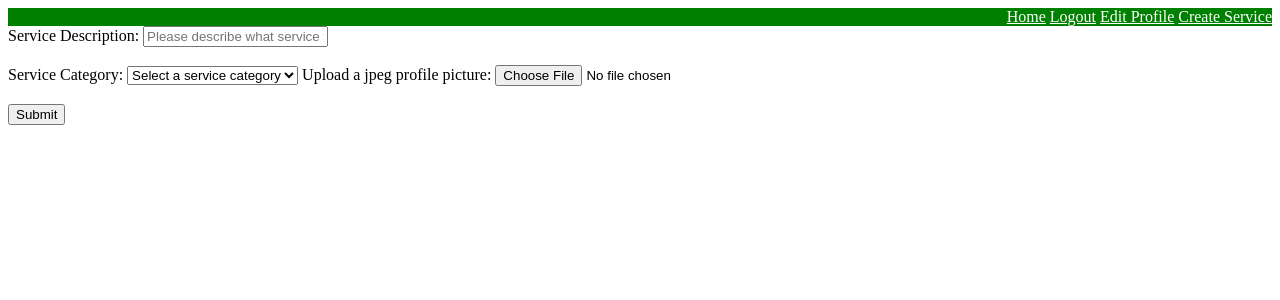
After one commit to Scaarif/ServetMVP, a Flask app: page /api/v1/serviceProviders/1/services/1/edit in a window 1280 px wide. The commit adds this page. Shown: the top 300 px of the page. Run offline with Flask 3, Linux system fonts and the light colour scheme; the visitor is signed in with stand-in values (Sample User, id 1); data that the repository does not hold is empty; parts of the project's set-up code (start-up, migrations or seed data) failed here and were passed over.

Commit message:
Implemented PUT for editing a service's details
New API: GET /api/v1/serviceProviders/<sp_id>/services/<service_id>/edit
- returns a service-editing form; for testing pending full implementation

POST /api/v1/serviceProviders/<sp_id>/services/<service_id>/edit
- uses the submitted form data to update details on an existing SP service
- returns an `OK` status when completed

```diff
--- a/backend/api/v1/views/service_providers.py
+++ b/backend/api/v1/views/service_providers.py
@@ -82,7 +82,11 @@ def sp_login_post():
 def sp_profile(id):
     ''' Service provider profile endpoint.
     '''
-    return render_template('sp_auth/profile.html')
+    # Retrieve all services offerred by the service provider
+    stmt = db.select(ServiceProviderServices).join(ServiceProviders).where(ServiceProviders.id==id)
+    services = db.session.scalars(stmt).all()
+
+    return render_template('sp_auth/profile.html', services=services)
 
 
 @sp_auth_views.route('/<id>/profile/edit')
@@ -97,7 +101,7 @@ def sp_profile_get(id):
     return render_template('sp_auth/profile_edit.html', id=id, n=str(uuid4()), locations=locations)
 
 
-@sp_auth_views.route('/<id>/profile/edit', methods=['POST'])
+@sp_auth_views.route('/<id>/profile/edit', methods=['POST', 'PUT'])
 def sp_profile_put(id):
     ''' Processes form data to update a service provider's record.
     '''
@@ -326,7 +330,7 @@ def one_service(sp_id):
 @sp_apis.route('/<sp_id>/services/create', methods=['POST'])
 @login_required
 def service_create_post(sp_id):
-    ''' Process for data to create a new service-provider service.
+    ''' Process for. data to create a new service-provider service.
     '''
     # Retrieve form data
     service_description = request.form.get('service_description')
@@ -369,3 +373,50 @@ def service_create_get(sp_id):
     categories = db.session.scalars(stmt).all()
 
     return render_template('sp_apis/service_create.html', categories=categories, n=str(uuid4()))
+
+
+@sp_apis.route('/<sp_id>/services/<int:sps_id>/edit', methods=['POST', 'PUT'])
+@login_required
+def service_edit_put(sp_id, sps_id):
+    ''' Process form data to update service-provider service.
+    '''
+    # Retrieve form data
+    service_description = request.form.get('service_description')
+    serviceCategory_id = request.form.get('service_category')  # for F.Key
+    image = request.files.get('profile_pic')
+
+    # Retrieve existing service-provider service object
+    stmt = db.select(ServiceProviderServices).where(ServiceProviderServices.id==sps_id)
+    existing_sps = db.session.scalars(stmt).one()  # expecting only one entity
+
+    if service_description:
+        existing_sps.service_description = service_description
+    if serviceCategory_id:
+        existing_sps.serviceCategory_id = int(serviceCategory_id)
+
+    # Use the id to save the image and its URI
+    if image.filename:
+        # new image; filename will be empty if not so
+        image_uri = current_app.config["SPS_IMAGE_RPATH"] + str(new_id) + '.jpg'
+        existing_sps.image_uri = image_uri
+        image.save(current_app.config["SPS_IMAGE_PATH"] + str(new_id) + '.jpg')
+
+    # Persist to database
+    db.session.add(existing_sps)
+    db.session.commit()
+
+    json_data = {"status": 'OK'}
+
+    return jsonify(json_data)
+
+
+@sp_apis.route('/<sp_id>/services/<int:sps_id>/edit')
+@login_required
+def service_edit_get(sp_id, sps_id):
+    ''' Returns a service-editing form.
+    '''
+    # get all service categories; for testing
+    stmt = db.select(ServiceCategories)
+    categories = db.session.scalars(stmt).all()
+
+    return render_template('sp_apis/service_edit.html', categories=categories, sps_id=sps_id, n=str(uuid4()))
--- /dev/null
+++ b/backend/api/v1/views/templates/sp_apis/service_edit.html
@@ -0,0 +1,23 @@
+{% extends "baseSP.html" %}
+{% block content %}
+<form method="POST" action="{{ url_for('sp_apis.service_edit_put', sp_id=current_user.id, sps_id=sps_id, n=n) }}" enctype="multipart/form-data">
+	<!-- service description -->
+	<label for="service_description">Service Description:</label>
+	<input type="textarea" id="service_description" name="service_description" placeholder="Please describe what service you are offering" autocomplete="on" required /><br><br>
+	<!-- service category -->
+	<label for="service_category">Service Category:</label>
+	<select name="service_category" required>
+		<option value="">Select a service category</option>
+		{% if categories %}
+		{% for category in categories %}
+		<option value="{{ category.id }}">{{ category.name }}</option>
+		{% endfor %}
+		{% endif %}
+	</select>
+	<!-- profile picture -->
+	<label for="profile_pic">Upload a jpeg profile picture:</label>
+	<input type="file" id="profile_pic" name="profile_pic" accept="image/jpeg" /><br><br>
+	<!-- submit -->
+	<input type="submit" value="Submit" />
+</form>
+{% endblock %}
--- a/backend/api/v1/views/templates/sp_auth/profile.html
+++ b/backend/api/v1/views/templates/sp_auth/profile.html
@@ -3,4 +3,8 @@
 <center>This is your profile page of type == {{ session["account_type"] }}!</center>
 <img src="{{ current_user.image_uri }}" alt="service provider profile image" style="width:50px; height:50px" />
 <p>Name: {{ current_user.first_name }} {{ current_user.last_name }}</p>
+<!-- edit services -->
+{% for service in services %}
+<a style="display:block" href="{{ url_for('sp_apis.service_edit_get', sp_id=current_user.id, sps_id=service.id) }}">Edit service {{ service.id }}</a>
+{% endfor %}
 {% endblock %}
```
Also changed, not shown: 1 other file.
